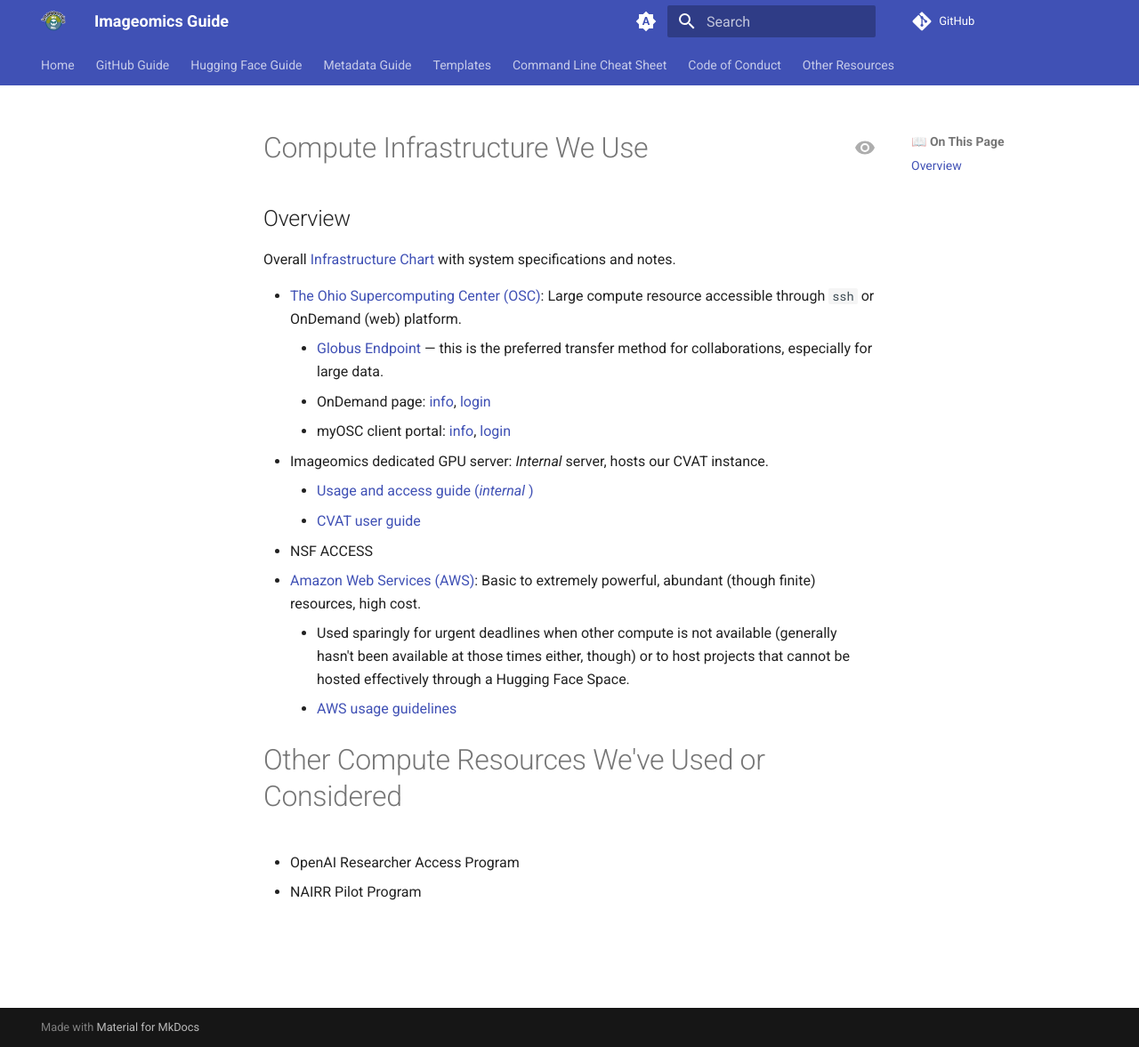
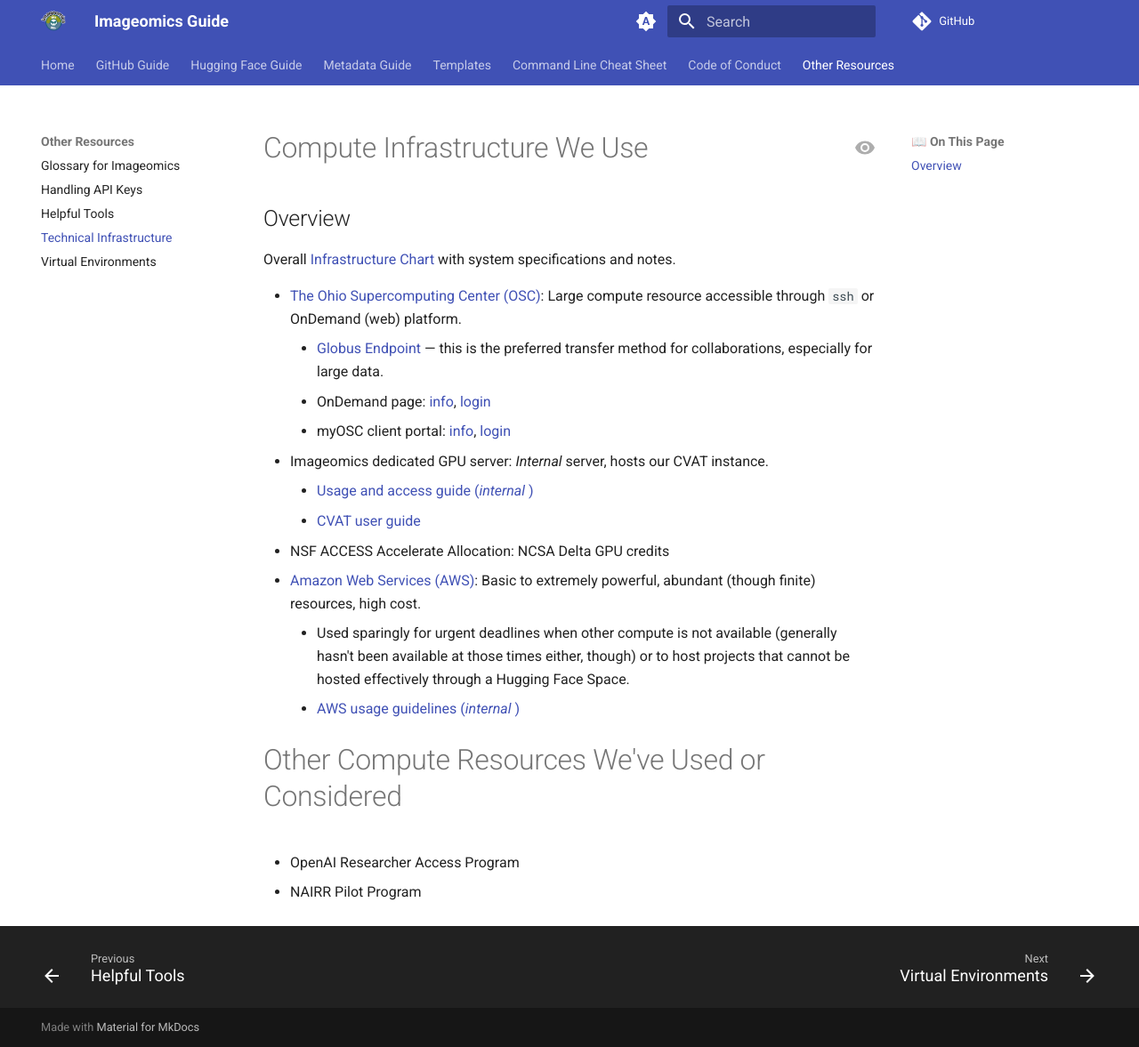
Before and after one commit to akashgunjegaon/Collaborative-distributed-science-guide, an MkDocs documentation site: the page built from docs/wiki-guide/Technical-Infrastructure.md, in a window 1280 px wide and 1177 px high. Shown: the whole window at 89% size. Built offline with MkDocs 1.6.1 and Material for MkDocs 9.7.7, drawn with Linux system fonts in a browser that asks for light colours; comment, search, counter and statistics services are not loaded.

Commit message:
Add infrastructure page to site navigation

```diff
--- a/docs/wiki-guide/Technical-Infrastructure.md
+++ b/docs/wiki-guide/Technical-Infrastructure.md
@@ -5,15 +5,15 @@ Overall [Infrastructure Chart](https://docs.google.com/spreadsheets/d/1JSOi5pp2Y
 
 - [The Ohio Supercomputing Center (OSC)](https://www.osc.edu/): Large compute resource accessible through `ssh` or OnDemand (web) platform.
     - [Globus Endpoint](https://www.globus.org/) — this is the preferred transfer method for collaborations, especially for large data.
-    - OnDemand page: [info](https://www.osc.edu/resources/online_portals/ondemand), [login](https://idp.osc.edu/realms/osc/protocol/openid-connect/auth?response_type=code&scope=openid%20profile%20email%20groups&client_id=ondemand.osc.edu&state=SK2xZ0onKvXX4f1AWlk075s2RAY&redirect_uri=https%3A%2F%2Fondemand.osc.edu%2Foidc&nonce=8-zxpT2eF2DrenhbhCQTfdNa7xefGutUIeC-suP-K00)
+    - OnDemand page: [info](https://www.osc.edu/resources/online_portals/ondemand), [login]( https://ondemand.osc.edu)
     - myOSC client portal: [info](https://www.osc.edu/supercomputing/portals/client_portal), [login](https://my.osc.edu/acprod/odb_osc/r/osc/portal/login_desktop?clear=101)
 - Imageomics dedicated GPU server: _Internal_ server, hosts our CVAT instance.
     - [Usage and access guide (_internal_ )](https://github.com/Imageomics/internal-guidelines/wiki/Imageomics-GPU-Server)
     - [CVAT user guide](https://github.com/Imageomics/kabr-tools/wiki/CVAT-User-Guide)
-- NSF ACCESS
+- NSF ACCESS Accelerate Allocation: NCSA Delta GPU credits
 - [Amazon Web Services (AWS)](https://aws.amazon.com/?nc2=h_lg): Basic to extremely powerful, abundant (though finite) resources, high cost.
     - Used sparingly for urgent deadlines when other compute is not available (generally hasn't been available at those times either, though) or to host projects that cannot be hosted effectively through a Hugging Face Space.
-    - [AWS usage guidelines](AWS-@-Imagomics.md)
+    - [AWS usage guidelines (_internal_ )](https://github.com/Imageomics/internal-guidelines/wiki/AWS-@-Imagomics)
 
 # Other Compute Resources We've Used or Considered
 
--- a/mkdocs.yaml
+++ b/mkdocs.yaml
@@ -85,4 +85,5 @@ nav:
       - "Glossary for Imageomics": wiki-guide/Glossary-for-Imageomics.md
       - "Handling API Keys": wiki-guide/Handling-API-Keys.md
       - "Helpful Tools": wiki-guide/Helpful-Tools-for-your-Workflow.md
+      - "Technical Infrastructure": wiki-guide/Technical-Infrastructure.md
       - "Virtual Environments": wiki-guide/Virtual-Environments.md
```
